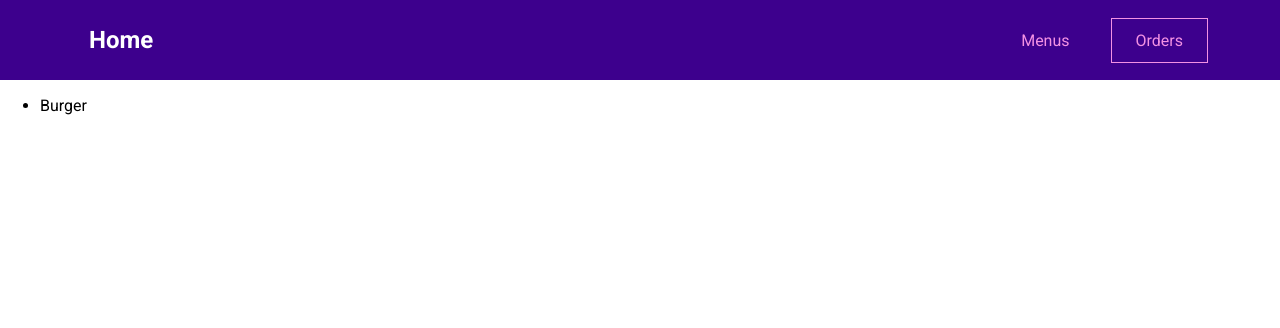
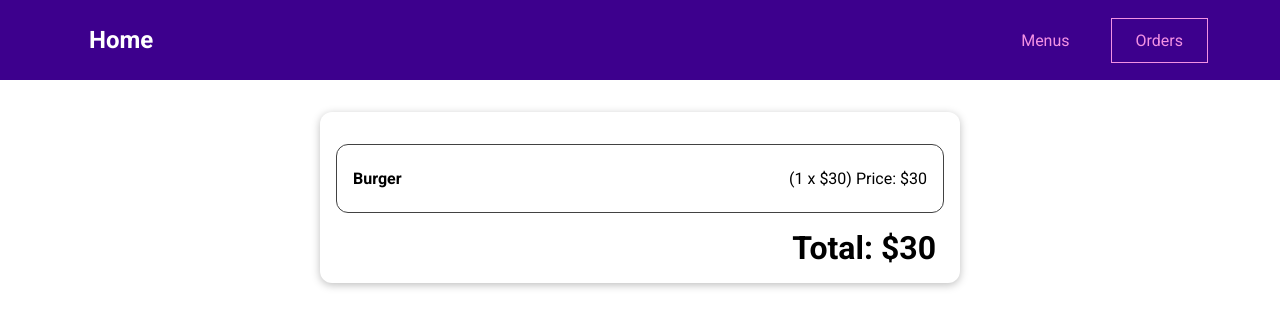
Before and after one commit to rulkimi/restaurant-order-system, a Vue app: page /orders in a window 1280 px wide. Shown: the top 328 px of the page. Built offline with nearby package versions, Linux system fonts and the light colour scheme.

Commit message:
showed orders and total price

```diff
--- a/menus.json
+++ b/menus.json
@@ -22,7 +22,7 @@
   },
   {
     "id": "m3",
-    "itemName": "Fizzy",
+    "itemName": "Fizzy Drink",
     "types": ["drink"],
     "description": "A drink that would make your brain go brzzzz k-booom zoo wee mama!",
     "price": 8
--- a/src/views/menus/MenusLists.vue
+++ b/src/views/menus/MenusLists.vue
@@ -7,7 +7,11 @@
         <base-button link to="/create">Create New Menu</base-button>
       </div>
       <form @submit.prevent>
-        <base-button @click="placeOrders">Place Order</base-button>
+        <router-link to="/orders">
+          <base-button @click="placeOrders">
+            Place Orders
+          </base-button>
+        </router-link>
         <ul v-if="hasMenus" class="two-columns">
           <menu-item
             v-for="menu in filteredMenus"
--- a/src/views/orders/OrdersPlaced.vue
+++ b/src/views/orders/OrdersPlaced.vue
@@ -1,7 +1,21 @@
 <template>
-  <ul>
-    <li v-for="order in orders" :key="order.itemId">{{ order.orderName }}</li>
-  </ul>
+  <base-card>
+    <ul>
+      <li v-for="order in orders" :key="order.itemId">
+        <div class="container">
+          <h4>{{ order.orderName }}</h4>
+          <div>
+            ({{ order.amount }}
+            x
+            ${{ order.price }})
+            Price:
+            ${{ order.totalPrice }}
+          </div>
+        </div>
+      </li>
+    </ul>
+    <div class="total-price">Total: ${{ ordersTotalPrice }}</div>
+  </base-card>
 </template>
 
 <script>
@@ -9,7 +23,76 @@ export default {
   computed: {
     orders() {
       return this.$store.getters['orders/orders'];
+    },
+    ordersTotalPrice() {
+      let total = 0;
+      this.orders.forEach(item => {
+        total += item.totalPrice;
+      });
+      return total;
     }
   }
 }
 </script>
+
+<style scoped>
+ul {
+  list-style: none;
+  margin: 0;
+  padding: 0;
+}
+
+li {
+  margin: 1rem 0;
+  border: 1px solid #424242;
+  border-radius: 12px;
+  padding: 1rem;
+  cursor: pointer;
+}
+
+li:hover {
+  background-color: rgb(226, 226, 226);
+  border: none;
+  box-shadow: 0 0 2px rgba(0, 0, 0, 0.25);
+}
+
+h3 {
+  font-size: 1.5rem;
+}
+
+h3,
+h4 {
+  margin: 0.5rem 0;
+}
+
+.container {
+  display: grid;
+  grid-template-columns: 2fr 1fr; /* Reversed the order of columns */
+  align-items: center;
+}
+
+.container {
+  text-align: left; /* Align the price to the left */
+}
+
+.container div {
+  display: flex;
+  justify-content: flex-end; /* Align the button and input to the right */
+}
+
+.base-card {
+  display: flex;
+  flex-direction: column;
+  justify-content: space-between;
+  height: 100%;
+}
+
+.total-price {
+  font-weight: bold;
+  font-size: 2rem;
+  align-self: flex-end;
+  text-align: right;
+  margin-top: 1rem; /* Adjust the margin as needed */
+  margin-right: 0.5rem;
+}
+</style>
```
